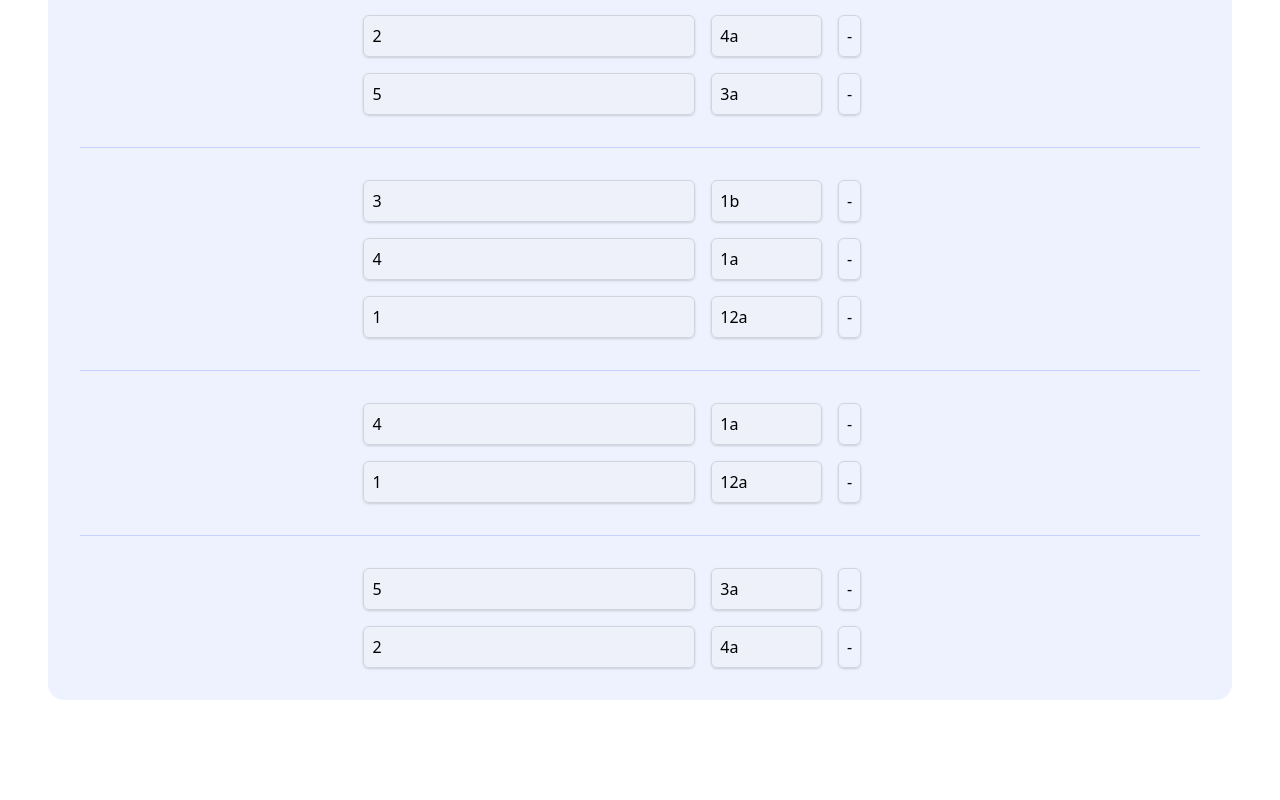
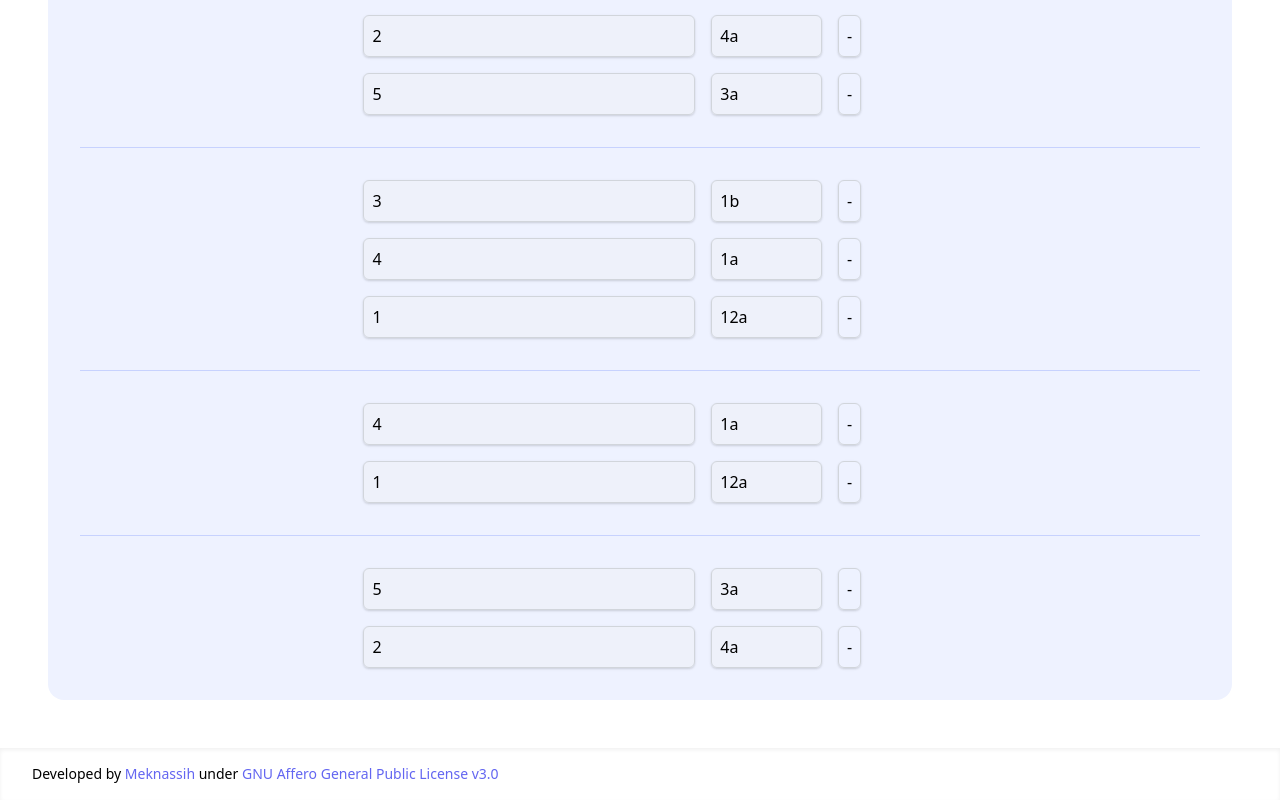
Before and after one commit to Meknassih/camelotize, a Svelte app: page / in a window 1280 px wide. Shown: the part 1198-1998 px from the top of the page. Before the commit the page ends 1946 px from the top, so only its background shows below. Built offline with nearby package versions, Linux system fonts and the light colour scheme.

Commit message:
Added footer

```diff
--- a/src/App.svelte
+++ b/src/App.svelte
@@ -4,6 +4,7 @@
 	import { tracks, solutions } from "./stores";
 	import SolutionTracklist from "./SolutionTracklist.svelte";
 	import Hero from "./Hero.svelte";
+	import Foot from "./Foot.svelte";
 
 	function findSolutions() {
 		fetch(
@@ -51,6 +52,7 @@
 		</div>
 		<SolutionTracklist />
 	</div>
+	<Foot />
 </main>
 
 <style>
--- /dev/null
+++ b/src/Foot.svelte
@@ -0,0 +1,22 @@
+<script>
+</script>
+
+<footer class="w-screen p-4 shadow-inner">
+	<p class="pl-4 text-sm">
+		Developed by <a
+			class="text-indigo-500 hover:text-indigo-400 hover:underline"
+			href="https://github.com/Meknassih">Meknassih</a
+		>
+		under
+		<a
+			style="white-space:nowrap"
+			class="text-indigo-500 hover:text-indigo-400 hover:underline"
+			rel="license"
+			href="https://opensource.org/licenses/AGPL-3.0"
+			>GNU Affero General Public License v3.0</a
+		>
+	</p>
+</footer>
+
+<style>
+</style>
```
